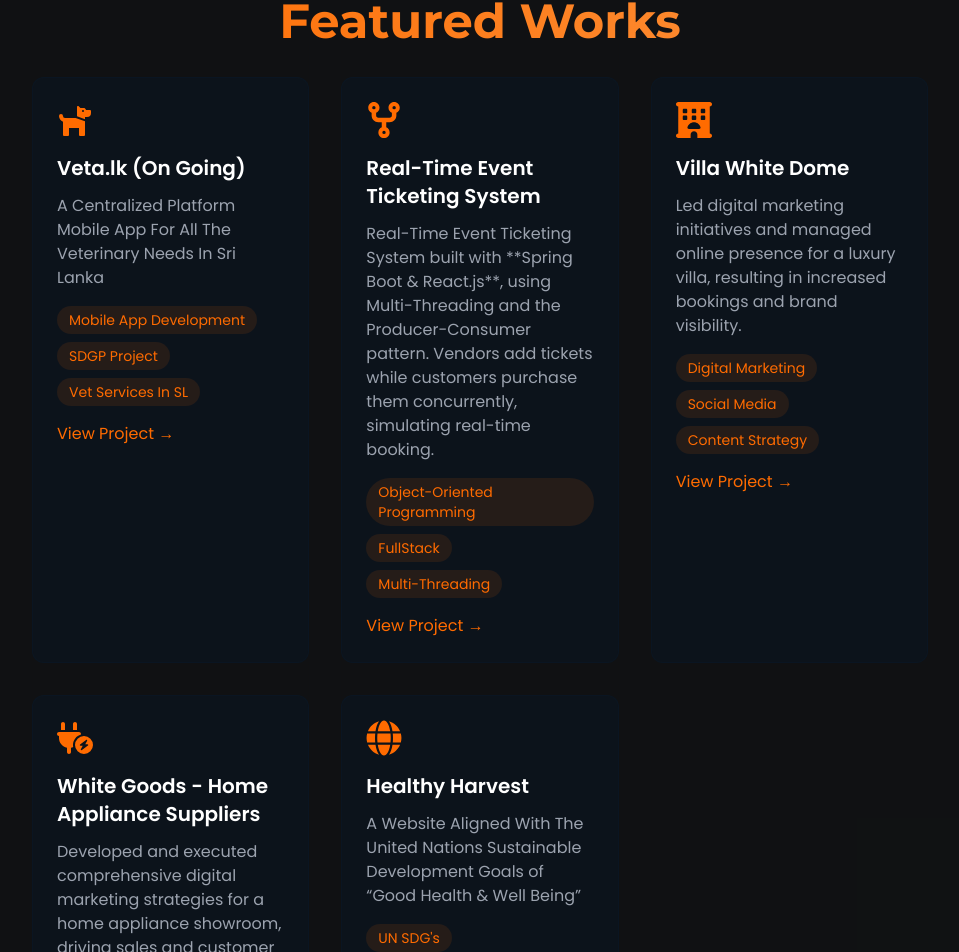
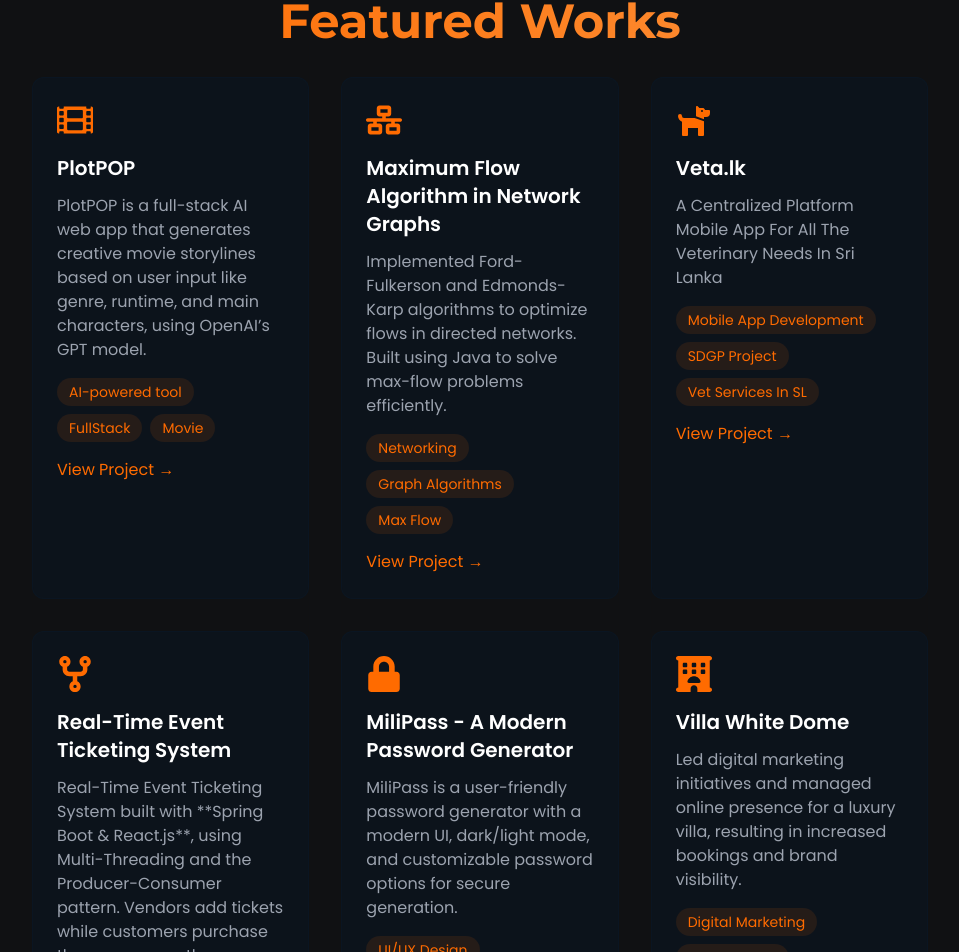
Before and after one commit to lalindumalaka/personal_portfolio-, a React (Vite) app: page / in a window 1280 px wide. Shown: the part 3501-4453 px from the top of the page, without its empty margins (160-1119 px from the left). Built offline with nearby package versions, Linux system fonts and the light colour scheme.

Commit message:
Update Projects.tsx

```diff
--- a/src/components/Projects.tsx
+++ b/src/components/Projects.tsx
@@ -1,21 +1,44 @@
 import { motion } from 'framer-motion'
-import {  FaDog, FaGlobe } from 'react-icons/fa'
-import { FaCodeFork, FaHotel, FaPlugCircleBolt } from 'react-icons/fa6'
+import { FaDog , FaFilm, FaGlobe , FaLock } from 'react-icons/fa'
+
+import { FaNetworkWired , FaCodeFork, FaHotel, FaPlugCircleBolt,FaUserAstronaut} from 'react-icons/fa6'
 
 const projects = [
+   {
+    title: "PlotPOP ",
+    description: "PlotPOP is a full-stack AI web app that generates creative movie storylines based on user input like genre, runtime, and main characters, using OpenAI’s GPT model.",
+    icon: <FaFilm className="text-4xl text-primary mb-4" />,
+    tags: ["AI-powered tool", "FullStack", "Movie"],
+    link: "https://github.com/lalindumalaka/PlotPop.git"
+  },
+      {
+     title: "Maximum Flow Algorithm in Network Graphs",
+     description:
+       "Implemented Ford-Fulkerson and Edmonds-Karp algorithms to optimize flows in directed networks. Built using Java to solve max-flow problems efficiently.",
+     icon: <FaNetworkWired className="text-4xl text-primary mb-4" />,
+     tags: ["Networking", "Graph Algorithms", "Max Flow"],
+     link: "https://github.com/lalindumalaka/Edmonds_Karp-BFS-_Algo_IIT_CWK_2025.git"
+   },
   {
-    title: "Veta.lk (On Going) ",
+    title: "Veta.lk",
     description: "A Centralized Platform Mobile App For All The Veterinary Needs In Sri Lanka",
     icon: <FaDog className="text-4xl text-primary mb-4" />,
     tags: ["Mobile App Development", "SDGP Project", "Vet Services In SL"],
-    link: "https://veta-app-marketing-site.vercel.app/"
+    link: "https://www.vetaa.lk/"
   },
   {
     title: "Real-Time Event Ticketing System",
     description: "Real-Time Event Ticketing System built with **Spring Boot & React.js**, using Multi-Threading and the Producer-Consumer pattern. Vendors add tickets while customers purchase them concurrently, simulating real-time booking.",
     icon: <FaCodeFork className="text-4xl text-primary mb-4" />,
     tags: ["Object-Oriented Programming", "FullStack", "Multi-Threading"],
-    link: "#"
+    link: "https://github.com/lalindumalaka/Real-Time-Event-Ticketing-System.git"
+  },
+ {
+  title: "MiliPass - A Modern Password Generator",
+  description: "MiliPass is a user-friendly password generator with a modern UI, dark/light mode, and customizable password options for secure generation.",
+  icon: <FaLock className="text-4xl text-primary mb-4" />,
+  tags: ["UI/UX Design", "FrontEnd Devlopment", "Security"],
+  link: "https://lalindumalaka.github.io/MiliPass/"
   },
   {
     title: "Villa White Dome",
@@ -36,7 +59,14 @@
     description: "A Website Aligned With The United Nations Sustainable Development Goals of “Good Health & Well Being”",
     icon: <FaGlobe className="text-4xl text-primary mb-4" />,
     tags: ["UN SDG's", "Web Development", "Group Work"],
-    link: "#"
+    link: "https://github.com/lalindumalaka/Healthy_Harvest.git"
+  },
+   {
+    title: "AI Text Summarizer App By Postman Academy ",
+    description: "Built an AI-powered text summarizer tool using JavaScript, JSON, and APIs, applying core programming skills to process and generate concise summaries efficiently.",
+    icon: <FaUserAstronaut className="text-4xl text-primary mb-4" />,
+    tags: ["Postman Academy", "API's", "AI"],
+    link: "https://a15d4ee1-5f5f-41dc-ab3b-38e25b02fd0a-00-1kktbx3jot0hi.pike.replit.dev/"
   }
 ]
 
```
